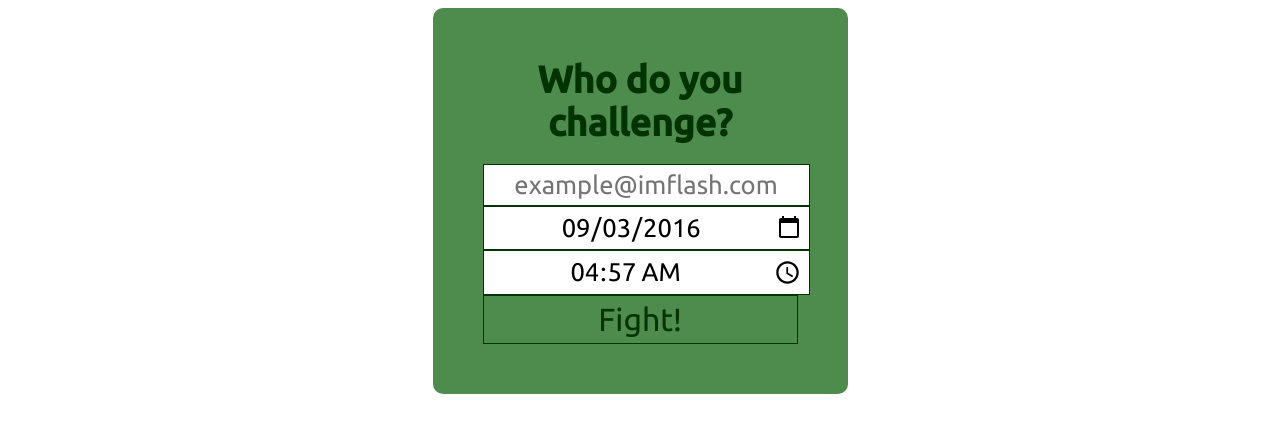
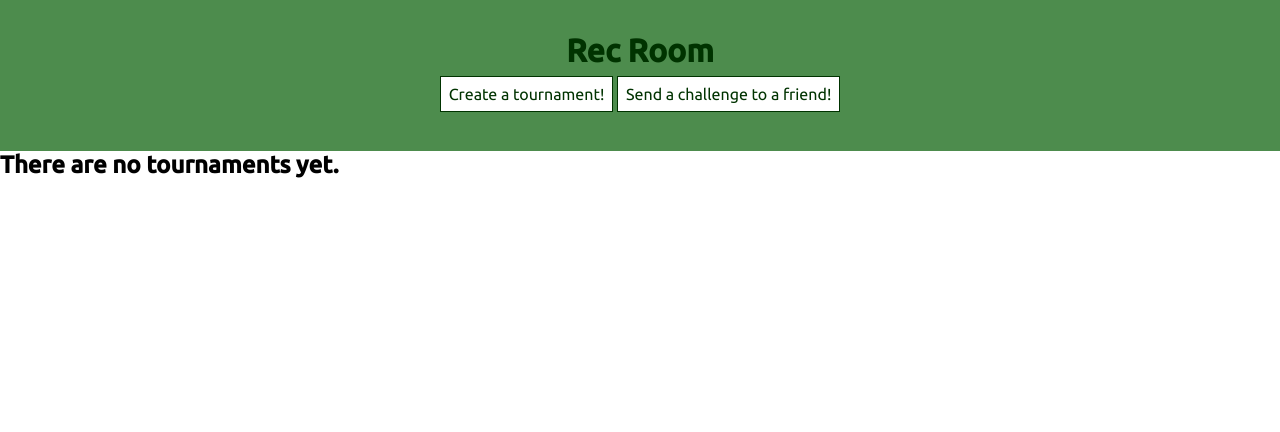
Before and after one commit to msharp9/RecRoom, a website: page public/index.html in a window 1280 px wide. Drawn offline with nearby package versions, Linux system fonts and the light colour scheme.

Commit message:
Added forms and front page templates

```diff
--- a/public/css/main.css
+++ b/public/css/main.css
@@ -1,4 +1,10 @@
 @import url(//fonts.googleapis.com/css?family=Ubuntu:300,400,500);
+
+html, body, h1, h2, h3, h4, ul, ol, li, p, a {
+  padding: 0;
+  border: 0;
+  margin: 0;
+}
 
 body, body * {
   font-family: Ubuntu, sans-serif;
@@ -27,7 +33,7 @@ form {
   width: 315px;
 }
 
-input {
+input, select {
   border: 1px solid #003300;
   background: #FFFFFF;
   padding: 5px;
@@ -45,3 +51,29 @@ button {
   font-size: 1em;
   cursor: pointer;
 }
+
+.header {
+  margin: 0;
+  padding: 2em;
+  text-align: center;
+  background-color: #4D8C4D;
+  color: #003300;
+}
+.nav {
+  list-style-type: none;
+  margin: 1em;
+}
+.nav li {
+  display: inline;
+  padding: 0.5em;
+  background-color: #FFFFFF;
+  border: 1px solid #003300;
+}
+.nav a {
+  text-decoration: none;
+  color: #003300;
+}
+.nav a:hover {
+  background-color: #888888;
+  border: 1px solid #003300;
+}
--- a/public/index.html
+++ b/public/index.html
@@ -6,18 +6,17 @@
   <link rel="stylesheet" href="css/main.css">
 </head>
 <body>
-  <div class="responseImg"></div>
-  <div class="responseText"></div>
-  <form class="challenge js-submit">
-    <h3 class="message">Who do you challenge?</h3>
-    <input type="email" name="challenge" placeholder="example@imflash.com" class="js-email">
-    <div class="time">
-      <input type="date" name="date" class="js-date">
-      <input type="time" name="time" class="js-time">
-    </div>
-    <button>Fight!</button>
-  </form>
+  <div class='header'>
+  	<h1 class='title'>Rec Room</h1>
+    <ul class='nav'>
+      <li class="tournament"><a href='tournament-form.html'>Create a tournament!</a></li>
+      <li class="challenge"><a href='index.html'>Send a challenge to a friend!</a></li>
+    </ul>
+  </div>
+  <div class='tournament'>
+  	<h2>There are no tournaments yet.</h2>
+  </div>
+
   <script src="//code.jquery.com/jquery-3.1.0.js"></script>
-  <script src="js/main.js"></script>
 </body>
 </html>
```
Also changed, not shown: public/challenge.html (added, +23 -0 lines), public/tournament-form.html (added, +27 -0 lines), 1 other file.
